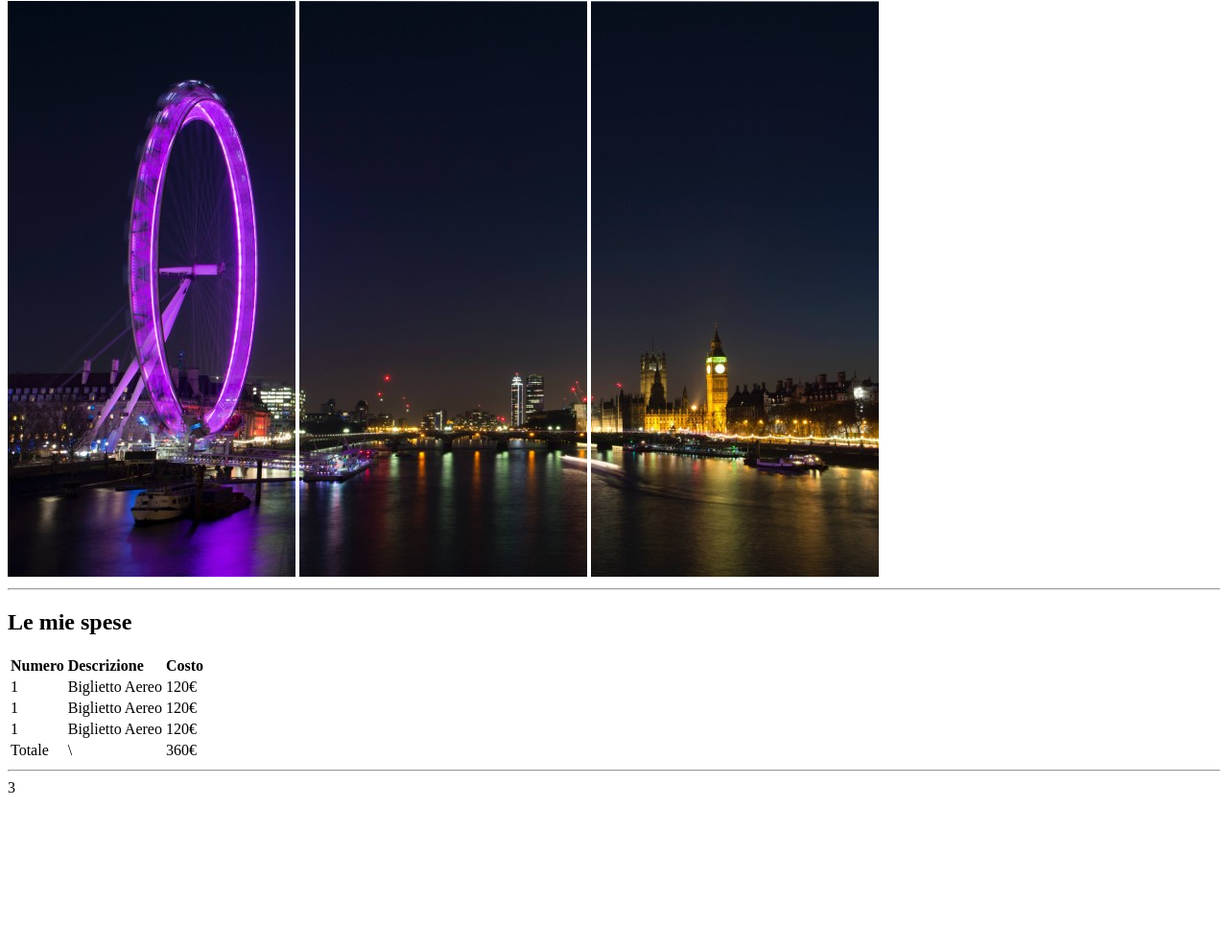
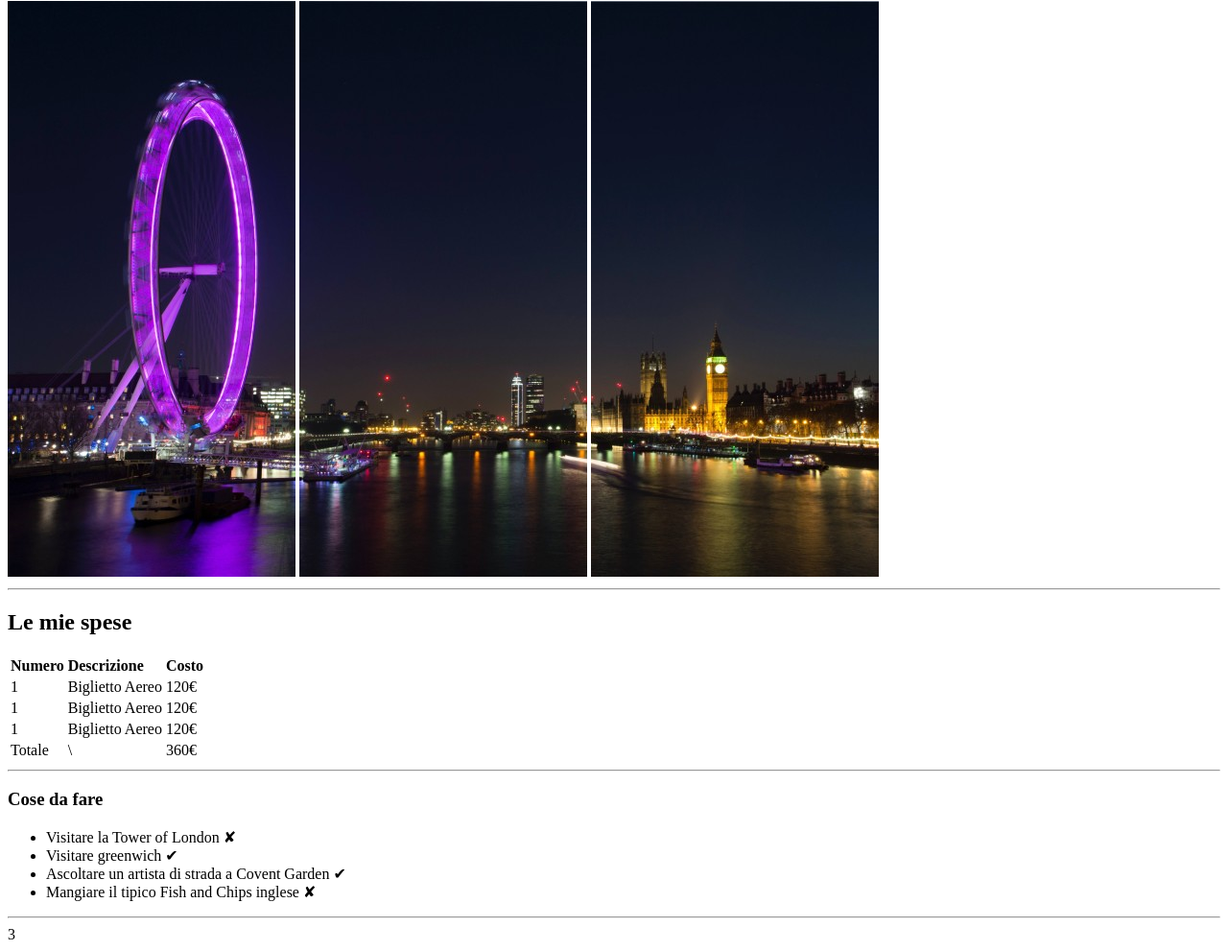
Before and after one commit to GinoGreen/html-london-trip, a plain HTML site: page index.html in a window 1280 px wide. Shown: the part 79-1070 px from the top of the page at 96% size. Before the commit the page ends 917 px from the top, so only its background shows below. Drawn offline with Linux system fonts and the light colour scheme.

Commit message:
what_to_do commit

```diff
--- a/index.html
+++ b/index.html
@@ -8,6 +8,7 @@
 </head>
 <body>
 
+   <!-- titolo & foto -->
    <header>
       <h1>Il mio Viaggio a Londra</h1>
       <img src="img/pexels-bill-emrich-230794-0.jpg" alt="Foto ruota panoramica, parte 1">
@@ -15,9 +16,11 @@
       <img src="img/pexels-bill-emrich-230794-2.jpg" alt="Foto ruota panoramica, parte 3">
       <hr>
    </header>
+   <!-- /titolo & foto-->
 
 
    <main>
+   <!-- sezione tabella spese -->
       <h2>Le mie spese</h2>
 
       <table>
@@ -56,11 +59,22 @@
          </tfoot>
       </table>
       <hr>
+   <!-- /sezione tabella spese -->
 
+   <!-- sezione lista di cose da fare -->
+      <h3>Cose da fare</h3>
+      <ul>
+         <li>Visitare la Tower of London &#10008;</li>
+         <li>Visitare greenwich &#10004;</li>
+         <li>Ascoltare un artista di strada a Covent Garden &#10004;</li>
+         <li>Mangiare il tipico Fish and Chips inglese &#10008;</li>
+      </ul>
+      <hr>
+   <!-- /sezione lista di cose da fare -->
 
    </main>
 
-   <section id="foto">3</section>
+   <section">3</section>
 
 </body>
 </html>
```
